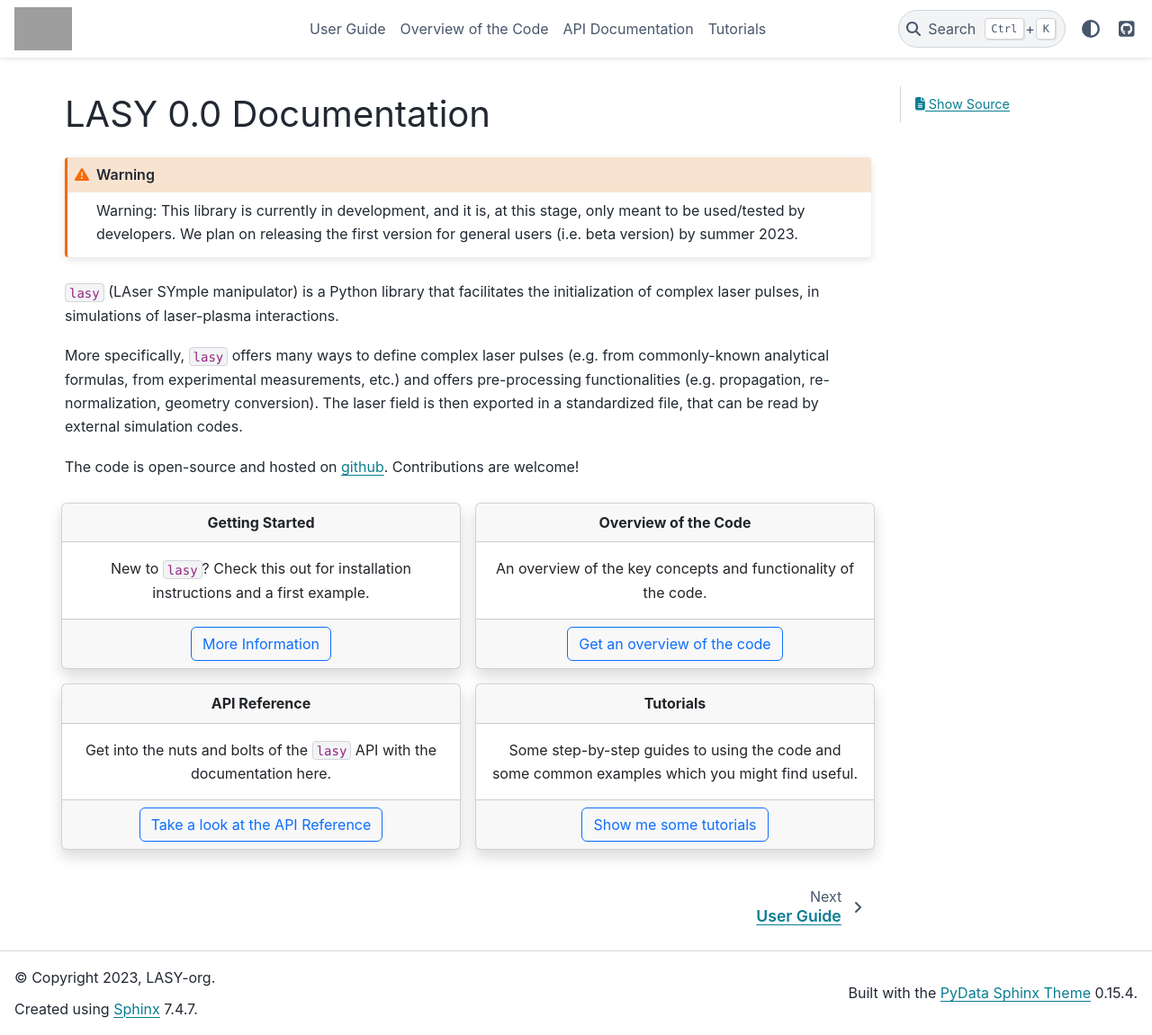
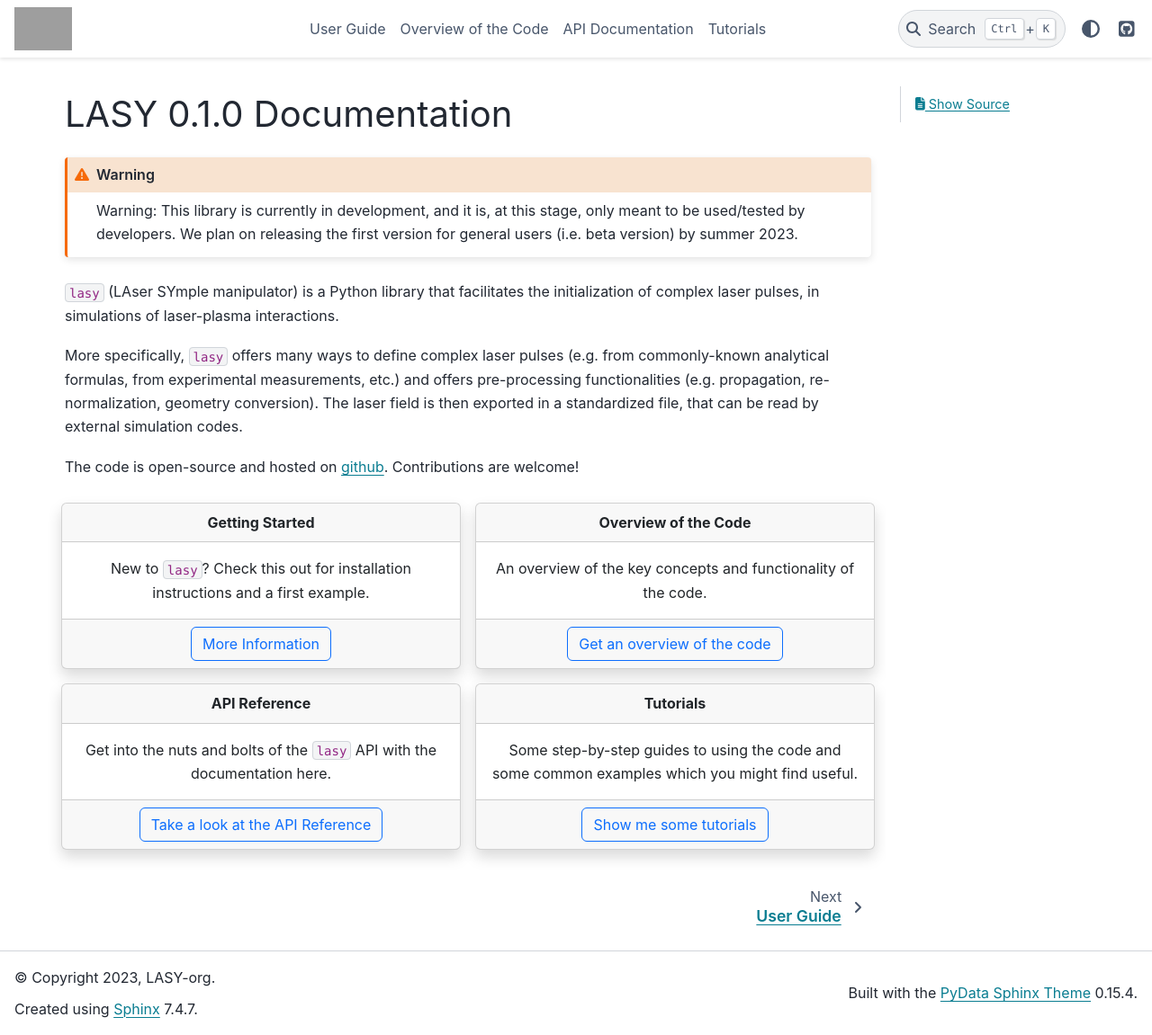
Before and after one commit to LASY-org/lasy, a Sphinx documentation site: the page built from docs/source/index.rst, in a window 1280 px wide and 1151 px high. Shown: the whole window at 90% size. Built offline with Sphinx 7.4.7 and the PyData theme 0.15.4, drawn with Linux system fonts in a browser that asks for light colours; grey boxes are pictures that could not be loaded.

Commit message:
Update version in documentation

```diff
--- a/docs/source/conf.py
+++ b/docs/source/conf.py
@@ -24,7 +24,7 @@ copyright = "%s, LASY-org" % date.today().year
 author = "LASY-org"
 
 # The full version, including alpha/beta/rc tags
-release = "0.0"
+release = "0.1.0"
 
 
 # -- General configuration ---------------------------------------------------
```
